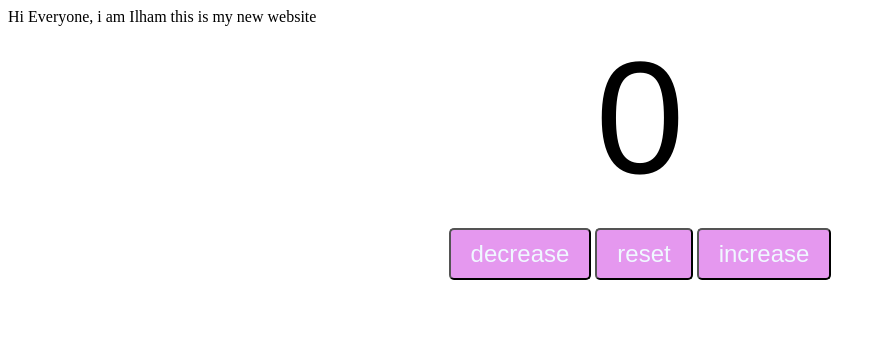
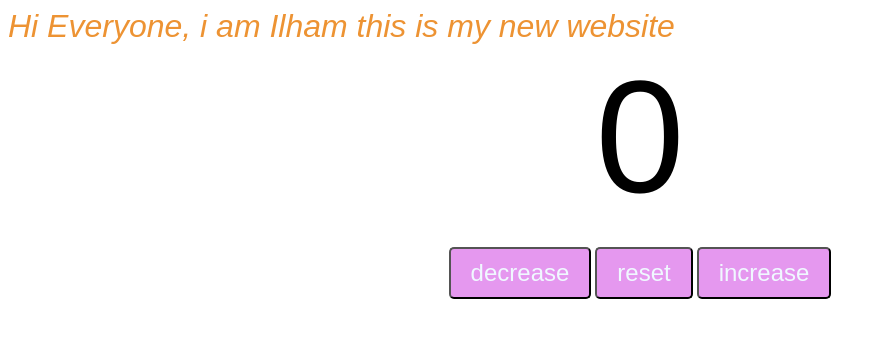
Before and after one commit to muhammad-ilham21/supersimple-website, a plain HTML site: page index.html in a window 1280 px wide. Shown: the whole page, without its empty margins (0-886 px from the left). Drawn offline with Linux system fonts and the light colour scheme.

```diff
--- a/style.css
+++ b/style.css
@@ -18,4 +18,11 @@
 }
 .buttons:hover{
     background-color:  rgb(97, 13, 108);
+
 }
+#lb2{
+    font-size: 2em;
+    font-family:Arial, Helvetica, sans-serif;
+    font-style: italic;
+    color: rgb(237, 147, 51);
+}
```
